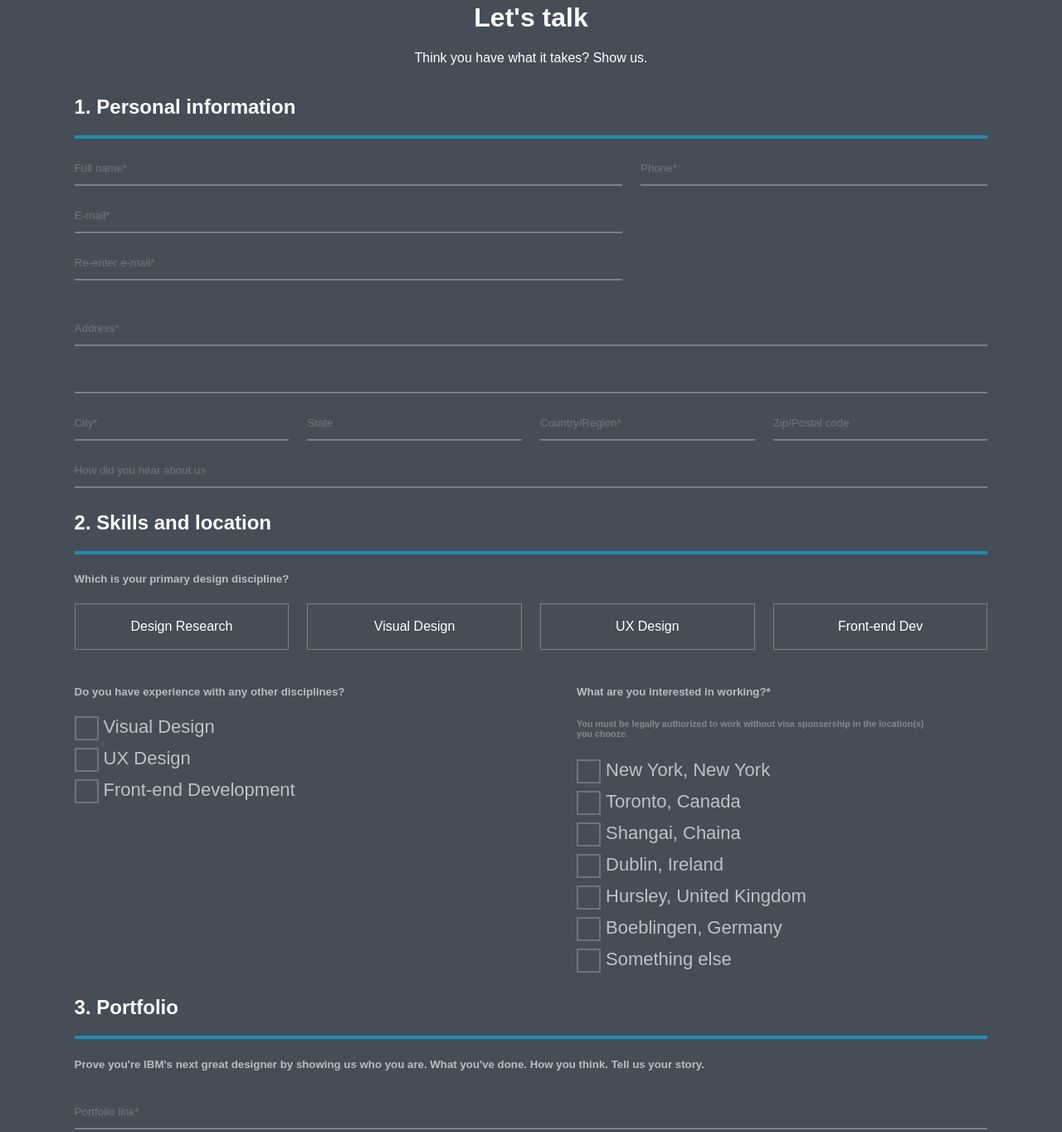
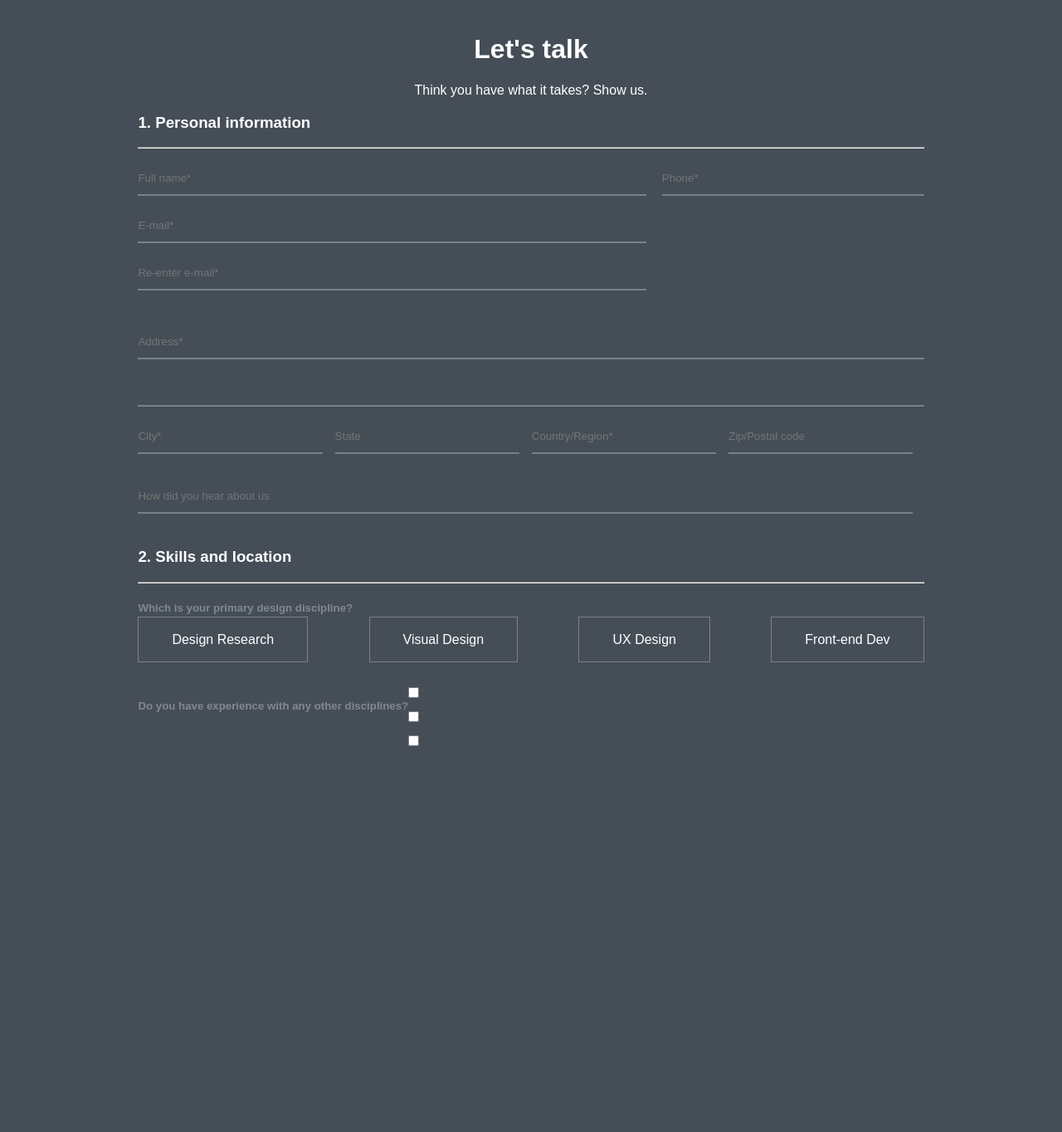
Before and after one commit to aditya745/Fourth_Exercise, a plain HTML site: page index.html in a window 1280 px wide. Shown: the part 44-1408 px from the top of the page at 83% size. After the commit the page ends 1118 px from the top, so only its background shows below. Drawn offline with Linux system fonts and the light colour scheme.

Commit message:
Add files via upload

```diff
--- a/form.css
+++ b/form.css
@@ -1,31 +1,20 @@
 body{
-	margin-top:2%;
-	margin-left:7%;
-	margin-right: 7%;
+	margin:0;
 	padding:0;
 	background-color: #454E57;
+	font-family: arial;
+}
+.header{
 	color:white;
-	font-family: arial;
-
-}
-#container{
-	display:grid;
-	grid-template-columns: auto;
-
-
-}
-.main-heading{
+	grid-column: 1/4;
 	text-align: center;
-
-}
-hr{
-	border: 2px solid #218DB1;
+	margin-top:0;
 }
 form > h3{
 	color:white;
 }
-input{
-    width:100%;
+input {
+    width: 100%;
     padding: 12px 20px;
     margin: 8px 0;
     box-sizing: border-box;
@@ -34,45 +23,54 @@ input{
     background-color: #454E57;
     padding-left: 0;
 }
+.container{
+	display:grid;
+	grid-template-columns: ;
+	margin:3%;
+	padding: 10%;
+	grid-gap:15px;
+	margin-top:-5%;
+}
 
 
-.div1{
+.nested{
 	display:grid;
-	grid-template-columns: 60% 38%;
-	grid-gap: 2%;
+	grid-template-columns: 2fr 1fr;
+}
+.header-1{
+	display:grid;
+	margin-right:3%;
+	margin-bottom:4%;
+}
+.nested1{
+	display:grid;
+	grid-template-columns:100%;
+}
+.nested2{
+	grid-column: 1/4;
+}
+.nested3{
+	display:grid;
+	grid-template-columns:31.2% 31.2% 31.2% 31.2%;
+	margin-right:235px;
+	grid-gap:15px;
+
+}
+.msg{
+	grid-column: 1/5;
+}
+.content-2{
+	color:white;
 
 
 }
-.div2{
-	display:grid;
-	grid-template-columns: 60%;
-}
-.div3{
-	display:grid;
-	grid-template-columns: 100%;
-	margin-top:2%;
-}
-.div4{
-	display:grid;
-	grid-template-columns: 23.5% 23.5% 23.5% 23.5%;
-	grid-gap:2%;
-}
-.div5{
-	display:grid;
-	grid-template-columns: 100%;
-}
-
 h5{
-	color:#B7BCC2;
-}
-h6{
 	color:#81888E;
 }
 .content2-2{
-	display:grid;
-	grid-template-columns: 23.5% 23.5% 23.5% 23.5%;
-	grid-gap:2%;
-
+	display:flex;
+	justify-content: space-between;
+	flex-basis: 400px;
 
 
 }
@@ -81,127 +79,27 @@ input[type="radio"]:checked + label {
 
 
 }
+input[type="radio"]{
 
+}
 .label{
 	border:1px solid grey;
 	padding:18px 40px;
+
 	flex-basis: 400px;
-	display:grid;
-	text-align: center;
 }
-.div6{
-	display:grid;
-	grid-template-columns: 50% 40%;
-	grid-gap:5%;
-	margin-top:20px;
-	color:#BDC2C8;
-	height:auto;
-
-}.div7{
-
+.content2-3{
+	display:flex;
+	margin-top:40px;
+	flex-direction: row;
 
 }
-.div8{
-
+#h5{
+	display:flex;
+	flex-direction: row;
 }
-
-input[type=checkbox]{
-
-	width:20px;
-	height:20px;
-	color:#454E57;
-	margin-left:10px;
-
+.sec{
+	display:flex;
+	flex-direction: column;
+	justify-content: flex-start;
 }
-.div9{
-	display:grid;
-	grid-template-columns: 100%;
-}
-textarea{
-	text-align: bottom;
-
-	border: 2px solid #78818A;
-    background-color: #454E57;
-    margin-top:2%;
-    color:#81888E;
-    font-family: arial;
-
-}
-#submit{
-	padding:15px 20px;
-	width:180px;
-	margin-top:2%;
-	color:white;
-	font-family: arial;
-	background-color: #00B1F4;
-	border:1px solid grey;
-}
-
-.txt{
-	color:white;
-}
-.container {
-    display: block;
-    position: relative;
-    padding-left: 35px;
-    margin-bottom: 12px;
-    cursor: pointer;
-    font-size: 22px;
-    -webkit-user-select: none;
-    -moz-user-select: none;
-    -ms-user-select: none;
-    user-select: none;
-}
-
-/* Hide the browser's default checkbox */
-.container input {
-    position: absolute;
-    opacity: 0;
-    cursor: pointer;
-}
-
-/* Create a custom checkbox */
-.checkmark {
-    position: absolute;
-    top: 0;
-    left: 0;
-    height: 25px;
-    width: 25px;
-    border:solid #6D747E 2px;
-    background-color: transparent;
-}
-
-/* On mouse-over, add a grey background color */
-.container:hover input ~ .checkmark {
-    background-color: transparent;
-}
-
-/* When the checkbox is checked, add a blue background */
-.container input:checked ~ .checkmark {
-    background-color: #2196F3;
-}
-
-/* Create the checkmark/indicator (hidden when not checked) */
-.checkmark:after {
-    content: "";
-    position: absolute;
-    display: none;
-}
-
-/* Show the checkmark when checked */
-.container input:checked ~ .checkmark:after {
-    display: block;
-}
-
-/* Style the checkmark/indicator */
-.container .checkmark:after {
-    left: 9px;
-    top: 5px;
-    width: 5px;
-    height: 10px;
-    border: solid white;
-    border-width: 0 3px 3px 0;
-    -webkit-transform: rotate(45deg);
-    -ms-transform: rotate(45deg);
-    transform: rotate(45deg);
-}
--- a/index.html
+++ b/index.html
@@ -1,56 +1,81 @@
 <!DOCTYPE html>
 <html>
 <head>
-	<title>Responsive Form</title>
+	<title>Form</title>
 	<link rel="stylesheet" type="text/css" href="form.css">
+	<meta name="viewport" content="width=device-width, initial-scale=1.0">
 </head>
 <body>
-	<div id="container">
-		<div class="main-heading">
+	<div class="container">
+		<div>
+			<div class="header">
 				<h1>Let's talk</h1>
 				<p>Think you have what it takes? Show us.</p>
 			</div>
-		<div class="head1">
-			<h2>1. Personal information</h2>
-			<hr>
+			<div class="content">
+				<form>
+					<h3>1. Personal information</h3><hr>
+					<div class="nested">
+						<div class="header-1">
+							<div>
+								<input type="text" name="fname" placeholder="Full name*">
 							</div>
-		<form>
-			<div class="grid-1">
 
-					<div class="div1">
+
+
 							<div>
-						<input type="text" name="fname" placeholder="Full name*"></div>
-						<div><input type="number" name="phonenumber" placeholder="Phone*"></div>
+								<input type="email" name="email" placeholder="E-mail*">
 							</div>
-					<div class="div2">
-						<input type="email" name="email" placeholder="E-mail*">
+							<div>
 								<input type="email" name="email" placeholder="Re-enter e-mail*">
 							</div>
-
-				<div class="div3">
-					<input type="text" name="add" placeholder="Address*"/>
-					<input type="text" name="add">
+						</div>
+						<div>
+								<input type="number" name="phonenumber" placeholder="Phone*">
 
 						</div>
-				<div class="div4">
+					</div>
+
+					<div class="nested1">
+						<div class="nested2">
+							<div>
+								<input type="text" name="add" placeholder="Address*"/>
+							</div>
+							<div>
+								<input type="text" name="add">
+							</div>
+						</div>
+						<div class="nested3">
+							<div>
 								<input type="text" name="city" placeholder="City*">
+							</div>
+							<div>
 								<input type="text" name="State" placeholder="State">
+							</div>
+							<div>
 								<input type="text" name="Country" placeholder="Country/Region*">
+							</div>
+							<div>
 							<input type="text" name="State" placeholder="Zip/Postal code">
 							</div>
-				<div class="div5">
+
+						<div class="msg">
 							<input type="text" name="text" placeholder="How did you hear about us">
 						</div>
-				<div class="head1">
-					<h2>2. Skills and location</h2>
-					<hr>
 						</div>
+					</div>
+				</form>
+			</div>
+		</div>
+		<div class="content-2">
+			<h3>2. Skills and location</h3><hr>
 			<div class="content2-1">
 				<h5>Which is your primary design discipline?</h5>
 			</div>
 			<div class="content2-2">
 
 				<div>
+
 					<input type="radio" name="radio" id='test' hidden>
 					<label  class="label" for='test'>Design Research</label>
 				</div>
@@ -66,110 +91,39 @@
 					<input type="radio" name="radio" id="test3" hidden>
 					<label  class="label" for='test3'>Front-end Dev</label>
 				</div>
-				</div>
-				<div class="div6">
-					<div class="div7">
-						<h5>Do you have experience with any other disciplines?</h5>
-						<label class="container">Visual Design
-                                      <input type="checkbox">
-                                     <span class="checkmark"></span>
-                                </label>
-                                <label class="container">UX Design
-                                      <input type="checkbox">
-                                     <span class="checkmark"></span>
-                                </label>
-                                <label class="container">Front-end Development
-                                      <input type="checkbox">
-                                     <span class="checkmark"></span>
-                                </label>
-						<!--
-						<h5>Do you have experience with any other disciplines?</h5>
-						<input type="checkbox" class="inputform" ></input>
-						<label class="checkbox">Visual Design</label>
 
-						<input type="checkbox" class="inputform" ></input>
-						<label class="checkbox">UX Design</label>
-
-						<input type="checkbox" class="inputform" ></input>
-						<label class="checkbox">Front-end Development</label>-->
-					</div>
-					<div class="div8">
-						<h5>What are you interested in working?*</h5>
-						<h6>You must be legally authorized to work without visa sponsership in the location(s) you chooze.</h6>
-						<!--<div>
-							<input type="checkbox" class="inputform" ></input>
-							<label class="checkbox">Austin, Texas</label>
 			</div>
 
+			<div class="content2-3">
+					<div id="h5">
+					<div>
+						<h5>Do you have experience with any other disciplines?</h5>
+					</div>
+					</div>
+					<div class="sec">
 
-						<input type="checkbox" class="inputform" ></input>
-						<label class="checkbox">New York, New York</label>
+					<div>
 
-						<input type="checkbox" class="inputform" ></input>
-						<label class="checkbox">Toronto, Canada</label>
+						<input type="checkbox" name="checkbox" >
 
-						<input type="checkbox" class="inputform" ></input>
-						<label class="checkbox">Shanghai, China</label>
+					</div>
+					<div>
 
-						<input type="checkbox" class="inputform" ></input>
-						<label class="checkbox">Dublin, Ireland</label>
+						<input type="checkbox" name="checkbox" >
 
-						<input type="checkbox" class="inputform" ></input>
-						<label class="checkbox">Hursley, United Kingdom</label>
+					</div>
+					<div>
 
-						<input type="checkbox" class="inputform" ></input>
-						<label class="checkbox">Boeblingen, Germany</label>
+						<input type="checkbox" name="checkbox" >
 
-						<input type="checkbox" class="inputform" ></input>
-						<label class="checkbox">Somewhere else</label>-->
-						</label>
-                                <label class="container">New York, New York
-                                      <input type="checkbox">
-                                     <span class="checkmark"></span>
-                                </label>
-                                <label class="container">Toronto, Canada
-                                      <input type="checkbox">
-                                     <span class="checkmark"></span>
-                                </label>
-                                <label class="container">Shangai, Chaina
-                                      <input type="checkbox">
-                                     <span class="checkmark"></span>
-                                </label>
-                                <label class="container">Dublin, Ireland
-                                      <input type="checkbox">
-                                     <span class="checkmark"></span>
-                                </label>
-                                <label class="container">Hursley, United Kingdom
-                                      <input type="checkbox">
-                                     <span class="checkmark"></span>
-                                </label>
-                                <label class="container">Boeblingen, Germany
-                                      <input type="checkbox">
-                                     <span class="checkmark"></span>
-                                </label>
-                                <label class="container">Something else
-                                      <input type="checkbox">
-                                     <span class="checkmark"></span>
-                                </label>
 					</div>
 
 				</div>
-					<div class="head1">
-						<h2>3. Portfolio</h2>
-						<hr>
-						<h5>Prove you're IBM's next great designer by showing us who you are. What you've done. How you think. Tell us your story.</h5>
 			</div>
-					<div class="div9">
-						<input type="text" name="text" placeholder="Portfolio link*">
-						<textarea name="text" rows="5">Anything else (another link, availability, etc.)?
-						</textarea>
+			<div class="content2-4">
+
 			</div>
 		</div>
-					<div>
-						<button id="submit">Submit</button>
-
-					</div>
-		</form>
 	</div>
 </body>
 </html>
```
Lines whose indentation alone changed are shown as unchanged.
